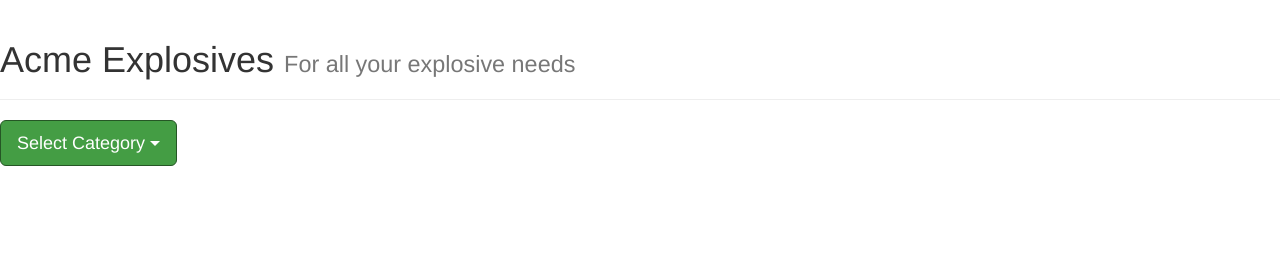
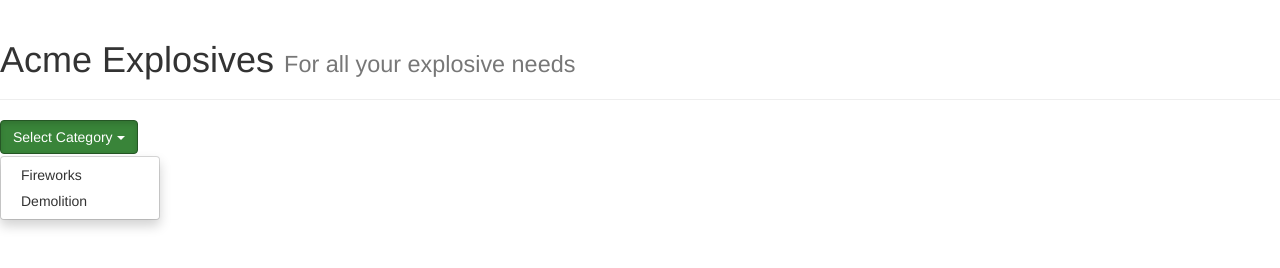
Before and after one commit to Jessicashinjo/acmeExplosives, a website: page index.html in a window 1280 px wide. Both pictures are taken after a click on the button "Select Category". Drawn offline with nearby package versions, Linux system fonts and the light colour scheme.

Commit message:
drop down list correctly fetches categories and displays categories in dropdown box

```diff
--- a/index.html
+++ b/index.html
@@ -14,20 +14,16 @@
     </section>
     <section>
       <div class="btn-group">
-        <button type="button" class="btn btn-success btn-lg dropdown-toggle" data-toggle="dropdown" aria-haspopup="true" aria-expanded="false">
+        <button type="button" class="btn btn-success dropdown-toggle" data-toggle="dropdown" aria-haspopup="true" aria-expanded="false">
           Select Category <span class="caret"></span>
         </button>
-        <ul class="dropdown-menu">
-          <li><a href="#">Action</a></li>
-          <li><a href="#">Another action</a></li>
-          <li><a href="#">Something else here</a></li>
-          <li role="separator" class="divider"></li>
-          <li><a href="#">Separated link</a></li>
+        <ul id="dropDown" class="dropdown-menu">
+
         </ul>
       </div>
-    </p>
-  </section>
+    </section>
   <script src="/node_modules/jquery/dist/jquery.min.js"></script>
+  <script src="https://maxcdn.bootstrapcdn.com/bootstrap/3.3.6/js/bootstrap.min.js" integrity="sha384-0mSbJDEHialfmuBBQP6A4Qrprq5OVfW37PRR3j5ELqxss1yVqOtnepnHVP9aJ7xS" crossorigin="anonymous"></script>
   <script src="/javascripts/jsonrequest.js"></script>
   <script src="/javascripts/main.js"></script>
 </body>
--- a/javascripts/jsonrequest.js
+++ b/javascripts/jsonrequest.js
@@ -44,15 +44,17 @@ var productInfo = (function(productInfo){
   productInfo.getJSONFile = function(){
     categoriesPromise().then(function(catData){
       categories = catData;
-      console.log(categories);
+      insertCategories(categories);
+      // console.log(categories);
       return typesPromise();
     }).then(function(typesData){
       types = typesData;
-      console.log(types);
+      // console.log(types);
       return productsPromise();
     }).then(function(prodData){
       products = prodData;
-      console.log(products);
+      // console.log(products);
+      return products;
     });
   };
 
--- a/javascripts/main.js
+++ b/javascripts/main.js
@@ -1,3 +1,27 @@
 "use strict";
 
+var dropDownList = document.getElementById('dropDown');
+var sum = '';
+
+function insertCategories(rawCategories){
+  console.log(rawCategories);
+  var categoriesArray = $.map(rawCategories, function(value, index){
+    console.log([value]);
+    return [value];
+  });
+  console.log(categoriesArray[0]);
+  categoriesArray[0].forEach(function(category){
+    sum += `<li><a href="#">${category.name}</li>`;
+
+  });
+  dropDownList.innerHTML = sum;
+}
+
 productInfo.getJSONFile();
+
+
+
+
+// <li><a href="#">Action</a></li>
+// <li><a href="#">Another action</a></li>
+// <li><a href="#">Something else here</a></li>
```
